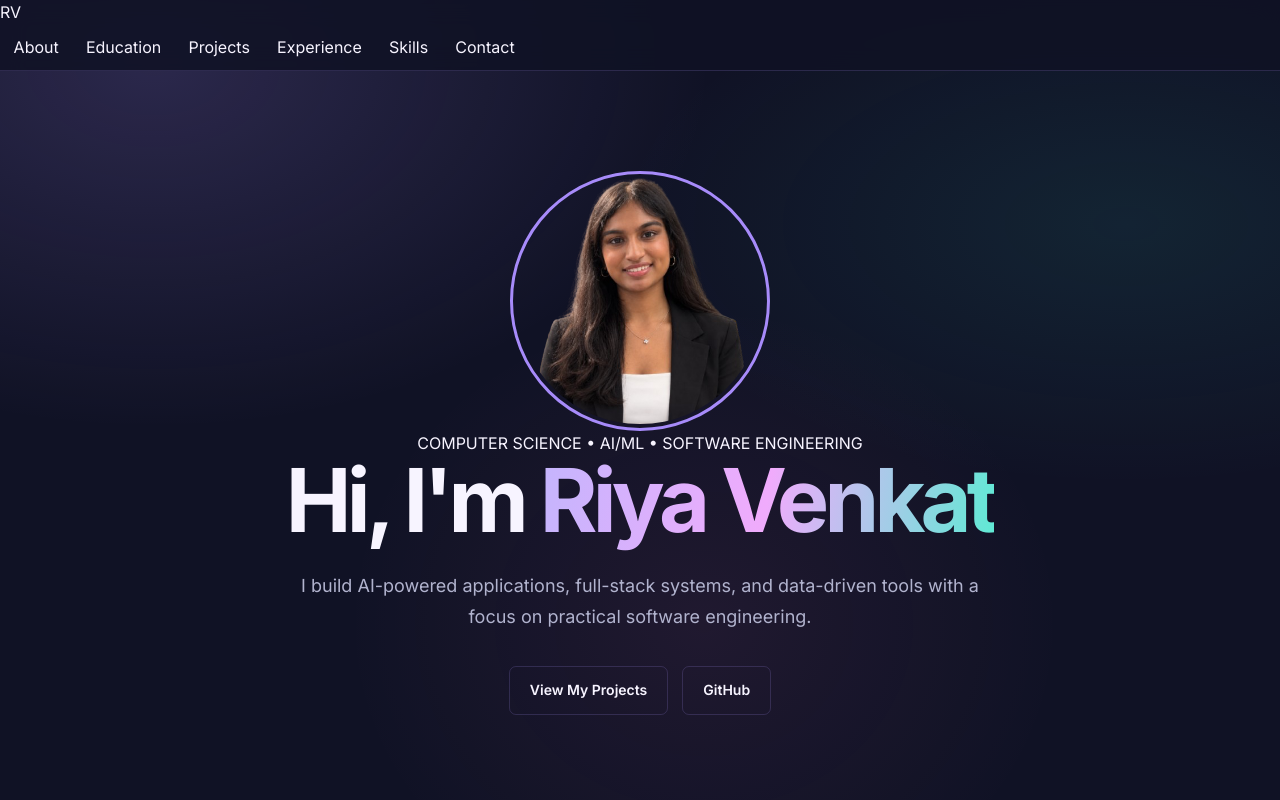
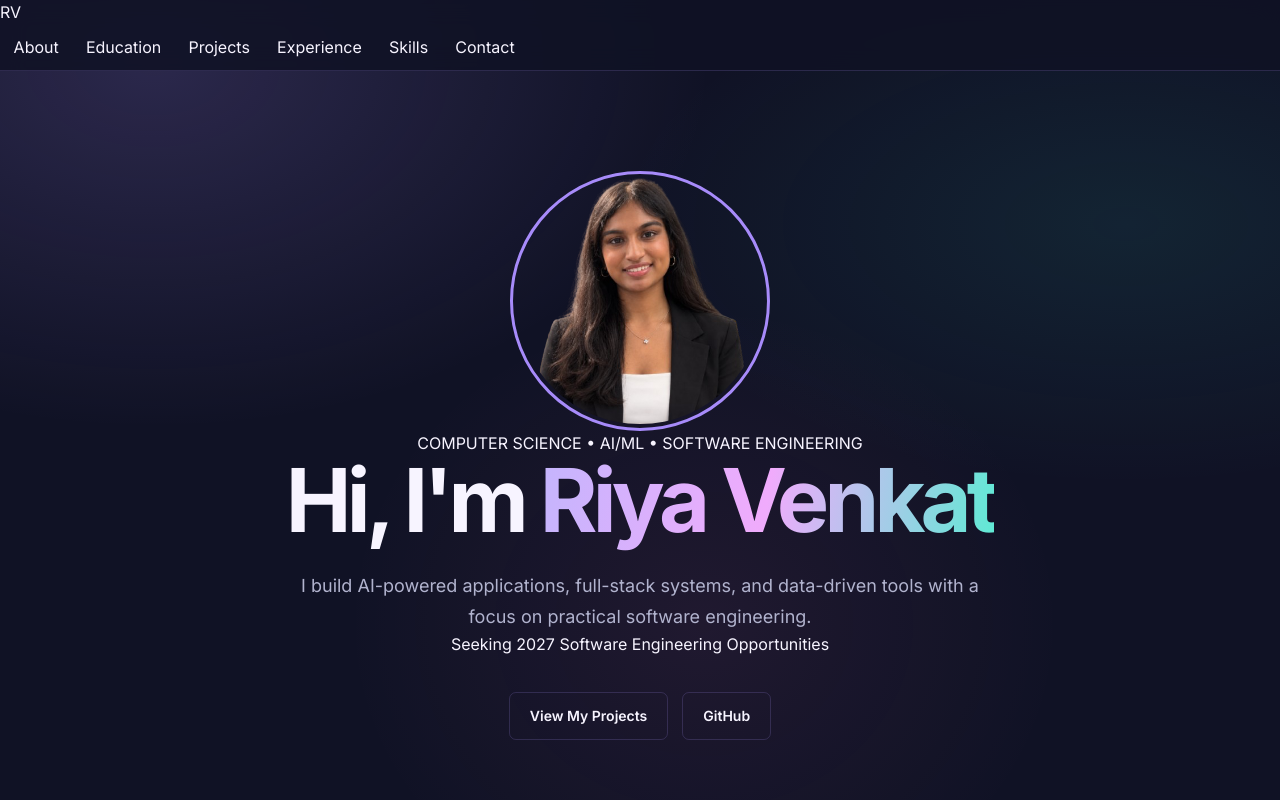
Before and after one commit to riyav-star/portfolio, a Next.js app in the folder portfolio/: page / in a window 1280 px wide. Shown: the top 800 px of the page. Built offline with nearby package versions, Linux system fonts and the light colour scheme.

Commit message:
Update Hero.tsx

```diff
--- a/portfolio/src/app/components/Hero.tsx
+++ b/portfolio/src/app/components/Hero.tsx
@@ -1,3 +1,4 @@
+
 import Image from "next/image";
 
 export default function Hero() {
@@ -13,7 +14,9 @@ export default function Hero() {
           priority
         />
 
-        <p className="eyebrow">COMPUTER SCIENCE • AI/ML • SOFTWARE ENGINEERING</p>
+        <p className="eyebrow">
+          COMPUTER SCIENCE • AI/ML • SOFTWARE ENGINEERING
+        </p>
 
         <h1>
           Hi, I'm <span>Riya Venkat</span>
@@ -24,10 +27,15 @@ export default function Hero() {
           data-driven tools with a focus on practical software engineering.
         </p>
 
+        <p className="hero-availability">
+          Seeking 2027 Software Engineering Opportunities
+        </p>
+
         <div className="hero-buttons">
           <a href="#projects" className="button primary">
             View My Projects
           </a>
+
           <a
             href="https://github.com/riyav-star"
             target="_blank"
```
